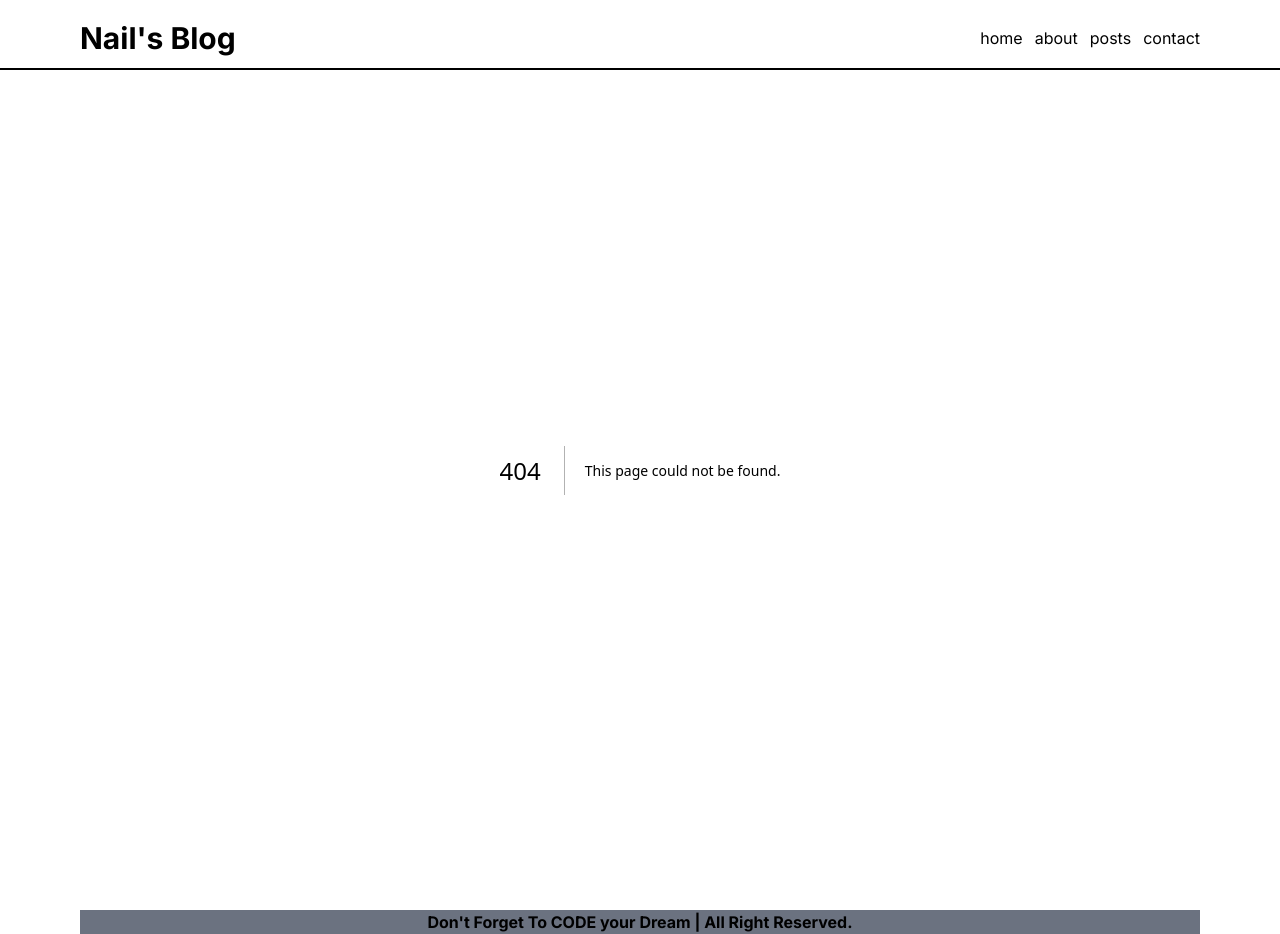
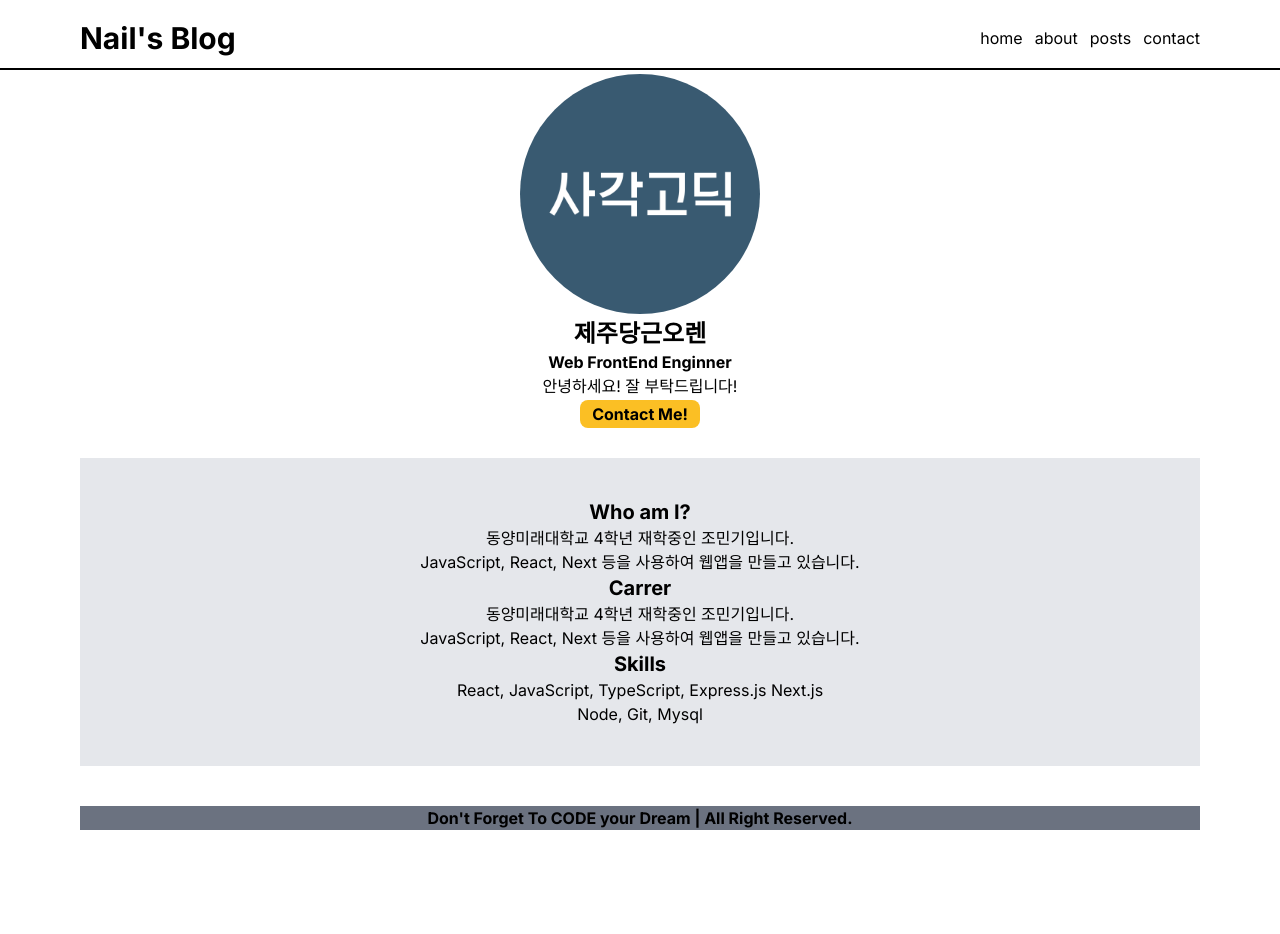
Before and after one commit to Nail0606/Next-Blog, a Next.js app: page /about in a window 1280 px wide. Before the commit this address had no page. After the commit the page ends 830 px from the top, so only its background shows below. Built offline with nearby package versions, Linux system fonts and the light colour scheme.

Commit message:
About 페이지 완성

```diff
--- /dev/null
+++ b/src/app/about/page.tsx
@@ -0,0 +1,33 @@
+import Link from "next/link";
+import Image from "next/image";
+import profileImage from "../../../public/images/profile.png";
+
+export default function AboutPage() {
+  return (
+    <div className="flex-col">
+      <div className="mx-auto my-1 w-60 text-center">
+        <Image src={profileImage} alt="profile" className="rounded-full" />
+        <h1 className="text-2xl font-bold mt-1">제주당근오렌</h1>
+        <h1 className="font-bold">Web FrontEnd Enginner</h1>
+        <p className="mb-1">안녕하세요! 잘 부탁드립니다!</p>
+        <Link
+          href="/contact"
+          className="bg-amber-400 px-3 py-1 font-bold rounded-lg"
+        >
+          Contact Me!
+        </Link>
+      </div>
+      <div className="mx-20 my-8 py-10 bg-gray-200 text-center">
+        <h1 className="text-xl font-bold">Who am I?</h1>
+        <p>동양미래대학교 4학년 재학중인 조민기입니다.</p>
+        <p>JavaScript, React, Next 등을 사용하여 웹앱을 만들고 있습니다.</p>
+        <h1 className="text-xl font-bold">Carrer</h1>
+        <p>동양미래대학교 4학년 재학중인 조민기입니다.</p>
+        <p>JavaScript, React, Next 등을 사용하여 웹앱을 만들고 있습니다.</p>
+        <h1 className="text-xl font-bold">Skills</h1>
+        <p>React, JavaScript, TypeScript, Express.js Next.js</p>
+        <p>Node, Git, Mysql</p>
+      </div>
+    </div>
+  );
+}
--- a/src/components/Post.tsx
+++ b/src/components/Post.tsx
@@ -1,16 +1,19 @@
 "use client";
 
+import Link from "next/link";
 import postTestImage from "../../public/images/review-2023.png";
 import Image from "next/image";
 
 export default function FeaturedPost() {
   return (
     <div className="overflow-hidden rounded-xl shadow-lg hover:shadow-2xl">
-      <Image src={postTestImage} alt="포스트이미지" />
-      <p>포스트 날짜</p>
-      <h1 className="font-bold">포스트 제목</h1>
-      <p>포스트 설명</p>
-      <p>포스트 태그</p>
+      <Link href="/">
+        <Image src={postTestImage} alt="포스트이미지" />
+        <p>포스트 날짜</p>
+        <h1 className="font-bold">포스트 제목</h1>
+        <p>포스트 설명</p>
+        <p>포스트 태그</p>
+      </Link>
     </div>
   );
 }
```
